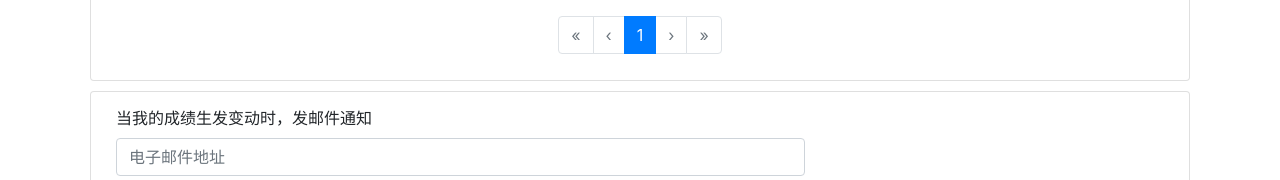
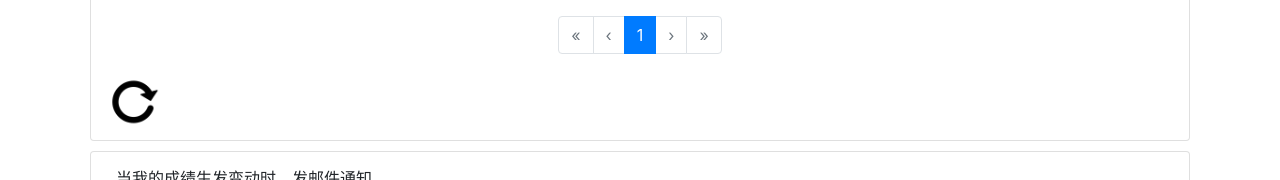
Before and after one commit to HarborZeng/nwugrade, a Vue app: page / in a window 1280 px wide. Shown: the part 838-1018 px from the top of the page. Built offline with nearby package versions, Linux system fonts and the light colour scheme.

Commit message:
添加刷新按钮

```diff
--- a/src/components/Grade.vue
+++ b/src/components/Grade.vue
@@ -37,6 +37,10 @@
                     :total-rows="totalRows" v-model="currentPage"
                     :per-page="50">
       </b-pagination>
+      <img src="/static/refresh.png"
+           class="refresh-btn float-right"
+           id="refreshImage"
+           @click="refreshGrades"/>
     </div>
     <div class="card harbor-padding more-space-top">
       <b-col md="8" class="my-1">
@@ -50,7 +54,9 @@
                         required>
           </b-form-input>
         </b-form-group>
-        <b-button variant="primary" type="button" @click="subscribeGradesChanges" class="float-right">订阅</b-button>
+        <b-button variant="primary" type="button"
+                  @click="subscribeGradesChanges"
+                  class="float-right">订阅</b-button>
       </b-col>
     </div>
   </div>
@@ -203,6 +209,18 @@
 
       subscribeGradesChanges() {
         bus.$emit("showDialog", "这项功能正在实验中，敬请期待", "Sorry")
+      },
+
+      refreshGrades() {
+        let deg = 0;
+        let interval = setInterval(() => {
+          deg += 3;
+          document.getElementById('refreshImage').style.transform = "rotate(" + deg + "deg)";
+          if (deg > 360) {
+            clearInterval(interval)
+          }
+        }, 2);
+        this.queryGrades()
       }
     },
     created() {
@@ -280,4 +298,9 @@
   .small-font {
     font-size: small;
   }
+
+  .refresh-btn {
+    width: 60px;
+    height: 60px;
+  }
 </style>
```
Also changed, not shown: static/refresh.png (added).
